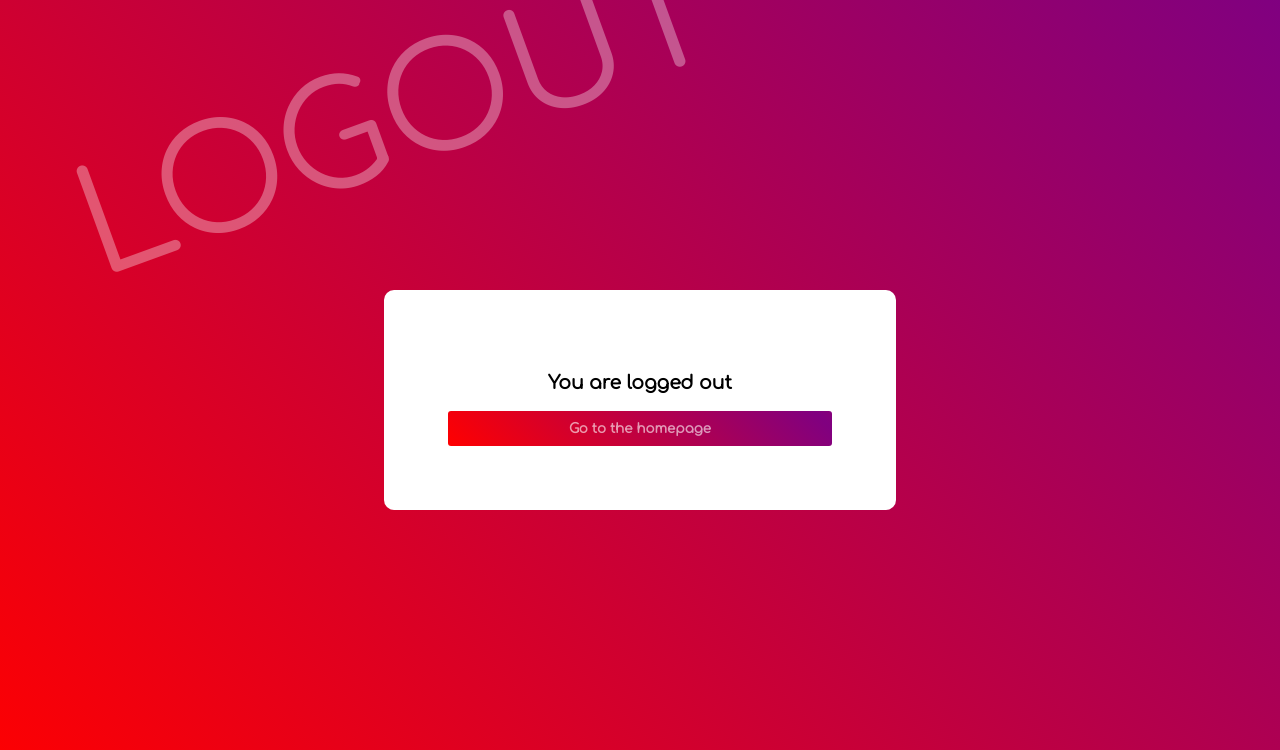
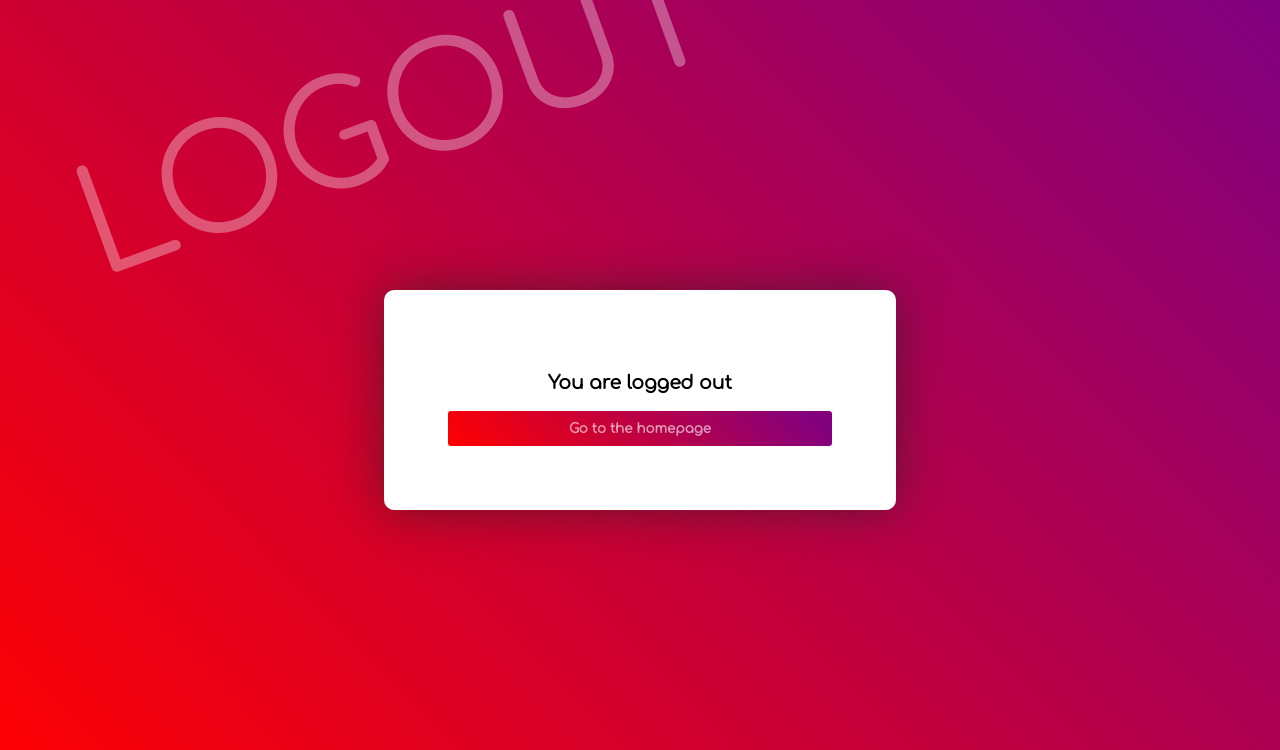
Before and after one commit to roysmanfo/Dynamic, a Django app: page /logout/ in a window 1280 px wide. Shown: the top 750 px of the page. Run offline with Django 4.2, Linux system fonts and the light colour scheme.

Commit message:
[Mod] Added box-shadow to the outer div

```diff
--- a/src/forms/templates/registration/logged_out.html
+++ b/src/forms/templates/registration/logged_out.html
@@ -22,7 +22,7 @@
 <body class="form-container">
 {% endblock %}
 
-{% block divclass %}{% endblock %}
+{% block divclass %}style="box-shadow: 0 0 50px #2229;"{% endblock %}
 
 {% block content %}
 <h1>Logout</h1>
```
